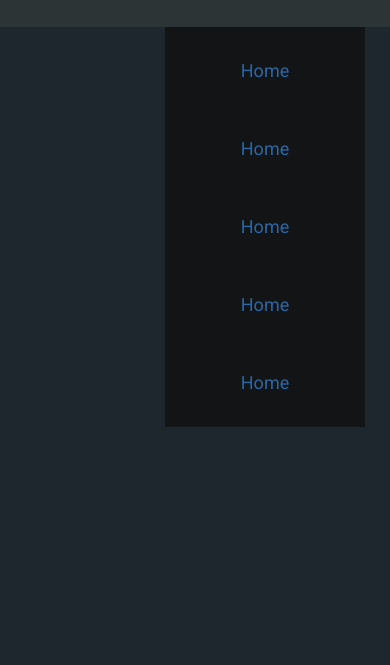
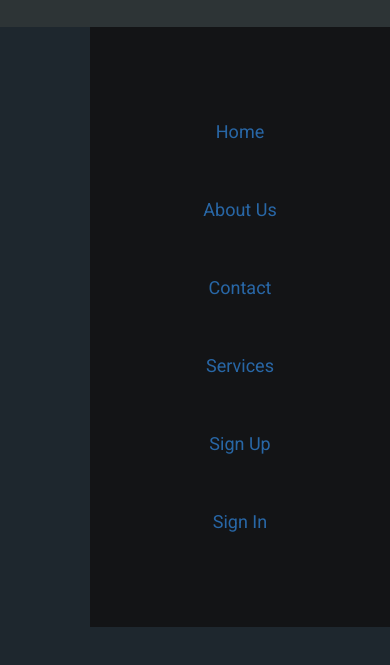
Before and after one commit to DezgunKnight/Final-Test-Project, a plain HTML site: page index.html in a window 390 px wide. Both pictures are taken after a click on the element 265 px from the left and 50 px from the top of the page. Shown: the part 73-738 px from the top of the page. Drawn offline with Linux system fonts and the light colour scheme.

Commit message:
header done

```diff
--- a/css/style.css
+++ b/css/style.css
@@ -88,10 +88,10 @@ html, body {
 .toggle {
     position: absolute;
     top: 100px;
-    right: 25px;
+    right: 0;
     background-color: #0f0e0e;
-    width: 200px;
-    height: 400px;
+    width: 300px;
+    height: 600px;
     display: flex !important;
     justify-content: center;
     align-items: center;
--- a/index.html
+++ b/index.html
@@ -21,16 +21,19 @@
                     <a href="index.html" class="links">Home</a>
                 </li>
                 <li class="nav-li">
-                    <a href="#" class="links">Home</a>
+                    <a href="#" class="links">About Us</a>
                 </li>
                 <li class="nav-li">
-                    <a href="#" class="links">Home</a>
+                    <a href="#" class="links">Contact</a>
                 </li>
                 <li class="nav-li">
-                    <a href="#" class="links">Home</a>
+                    <a href="#" class="links">Services</a>
                 </li>
                 <li class="nav-li">
-                    <a href="#" class="links">Home</a>
+                    <a href="#" class="links">Sign Up</a>
+                </li>
+                <li class="nav-li">
+                    <a href="#" class="links">Sign In</a>
                 </li>
             </ul>
         </nav>
```
